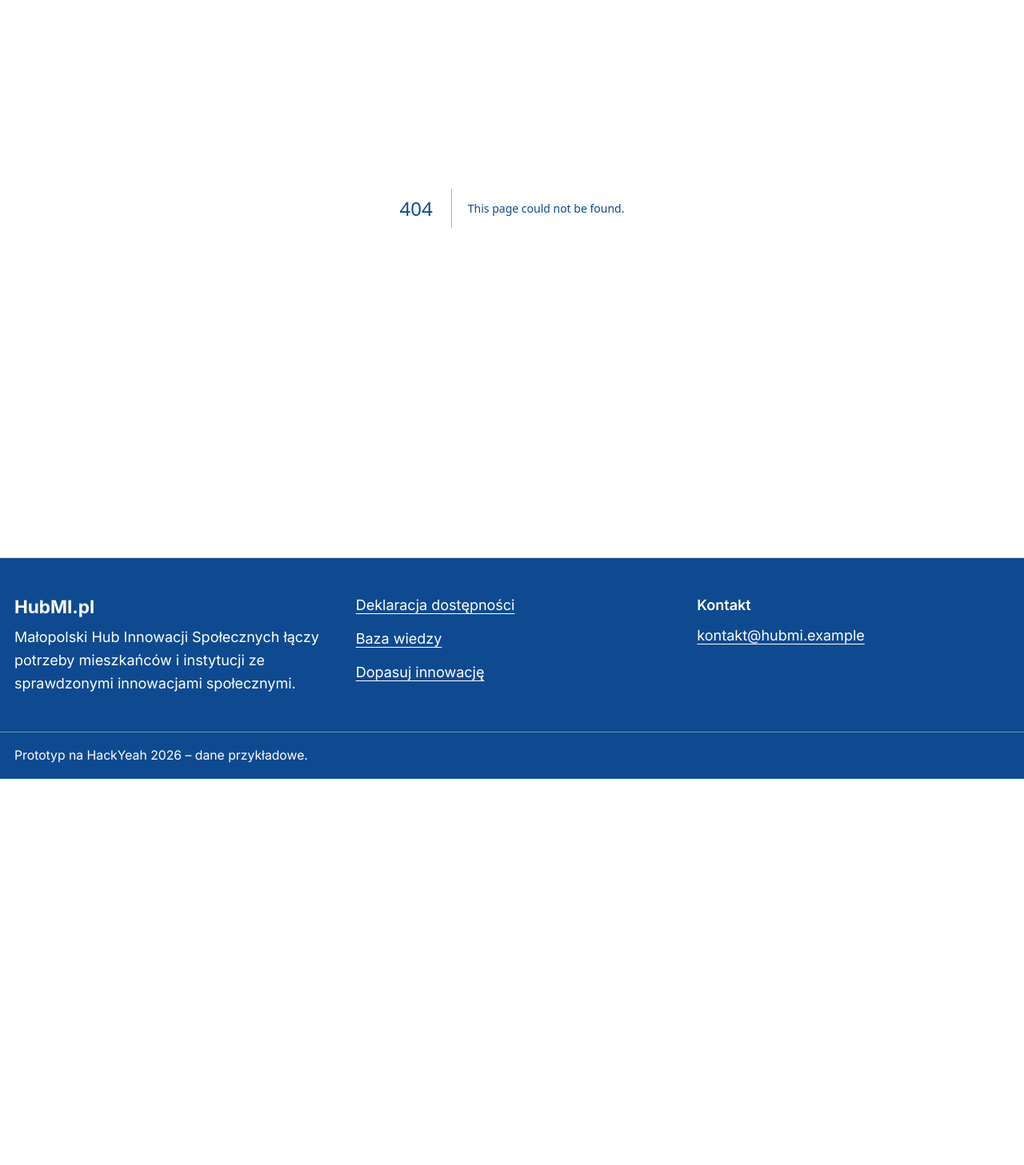
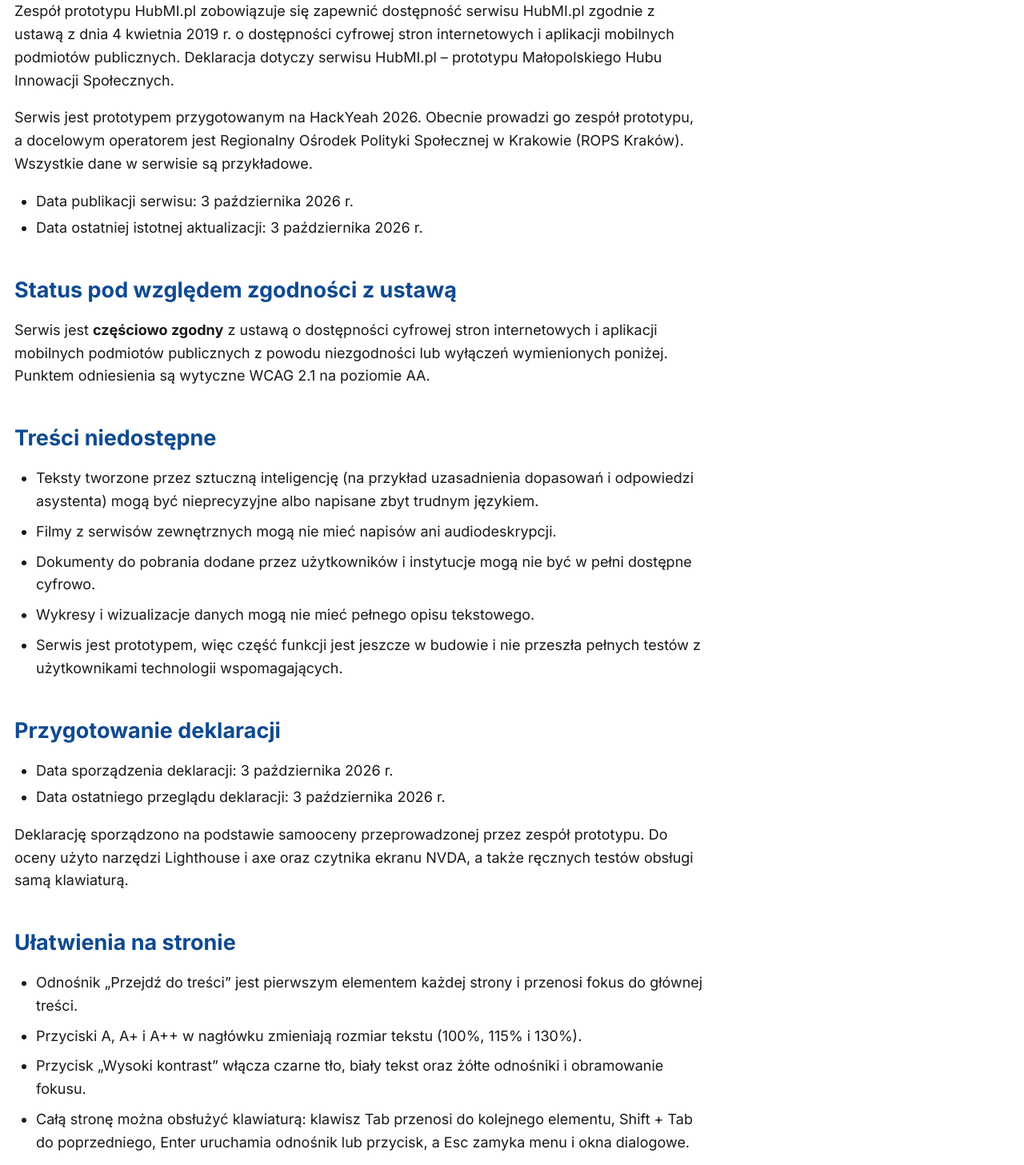
Before and after one commit to imflawlezz/hackyeah-2026, a Next.js app: page /accessibility in a window 1280 px wide. Before the commit this address had no page. Shown: the part 400-1857 px from the top of the page at 80% size. Before the commit the page ends 1374 px from the top, so only its background shows below. Built offline with nearby package versions, Linux system fonts and the light colour scheme.

Commit message:
feat(accessibility): add accessibility statement and route descriptions
Co-Authored-By: Claude Opus 5.5 <noreply@anthropic.com>

```diff
--- a/src/app/(auth)/login/page.tsx
+++ b/src/app/(auth)/login/page.tsx
@@ -3,6 +3,8 @@ import { PlaceholderPage } from "@/components/layout/placeholder-page";
 
 export const metadata: Metadata = {
   title: "Logowanie",
+  description:
+    "Zaloguj się jako mieszkaniec, instytucja, ekspert albo administrator.",
 };
 
 export default function LoginPage() {
--- /dev/null
+++ b/src/app/(public)/accessibility/page.tsx
@@ -0,0 +1,209 @@
+import type { Metadata } from "next";
+
+export const metadata: Metadata = {
+  title: "Deklaracja dostępności",
+  description:
+    "Deklaracja dostępności serwisu HubMI.pl: status zgodności, treści niedostępne, ułatwienia i dane kontaktowe.",
+};
+
+const PUBLISHED = { iso: "2026-10-03", text: "3 października 2026 r." };
+const UPDATED = { iso: "2026-10-03", text: "3 października 2026 r." };
+const CONTACT_EMAIL = "kontakt@hubmi.example";
+
+const linkClassName =
+  "rounded-sm font-medium text-primary underline underline-offset-4 hover:decoration-2";
+
+function Section({
+  id,
+  title,
+  children,
+}: {
+  id: string;
+  title: string;
+  children: React.ReactNode;
+}) {
+  return (
+    <section aria-labelledby={id} className="mt-10 space-y-4">
+      <h2 id={id} className="text-2xl font-bold">
+        {title}
+      </h2>
+      {children}
+    </section>
+  );
+}
+
+export default function AccessibilityStatementPage() {
+  return (
+    <article className="max-w-3xl">
+      <h1 className="text-3xl font-bold tracking-tight">
+        Deklaracja dostępności
+      </h1>
+
+      <Section id="intro" title="Wstęp">
+        <p>
+          Zespół prototypu HubMI.pl zobowiązuje się zapewnić dostępność serwisu
+          HubMI.pl zgodnie z ustawą z dnia 4 kwietnia 2019 r. o dostępności
+          cyfrowej stron internetowych i aplikacji mobilnych podmiotów
+          publicznych. Deklaracja dotyczy serwisu HubMI.pl – prototypu
+          Małopolskiego Hubu Innowacji Społecznych.
+        </p>
+        <p>
+          Serwis jest prototypem przygotowanym na HackYeah 2026. Obecnie
+          prowadzi go zespół prototypu, a docelowym operatorem jest Regionalny
+          Ośrodek Polityki Społecznej w Krakowie (ROPS Kraków). Wszystkie dane w
+          serwisie są przykładowe.
+        </p>
+        <ul className="list-disc space-y-1 pl-6">
+          <li>
+            Data publikacji serwisu:{" "}
+            <time dateTime={PUBLISHED.iso}>{PUBLISHED.text}</time>
+          </li>
+          <li>
+            Data ostatniej istotnej aktualizacji:{" "}
+            <time dateTime={UPDATED.iso}>{UPDATED.text}</time>
+          </li>
+        </ul>
+      </Section>
+
+      <Section id="status" title="Status pod względem zgodności z ustawą">
+        <p>
+          Serwis jest <strong>częściowo zgodny</strong> z ustawą o dostępności
+          cyfrowej stron internetowych i aplikacji mobilnych podmiotów
+          publicznych z powodu niezgodności lub wyłączeń wymienionych poniżej.
+          Punktem odniesienia są wytyczne WCAG 2.1 na poziomie AA.
+        </p>
+      </Section>
+
+      <Section id="inaccessible" title="Treści niedostępne">
+        <ul className="list-disc space-y-2 pl-6">
+          <li>
+            Teksty tworzone przez sztuczną inteligencję (na przykład
+            uzasadnienia dopasowań i odpowiedzi asystenta) mogą być
+            nieprecyzyjne albo napisane zbyt trudnym językiem.
+          </li>
+          <li>
+            Filmy z serwisów zewnętrznych mogą nie mieć napisów ani
+            audiodeskrypcji.
+          </li>
+          <li>
+            Dokumenty do pobrania dodane przez użytkowników i instytucje mogą
+            nie być w pełni dostępne cyfrowo.
+          </li>
+          <li>
+            Wykresy i wizualizacje danych mogą nie mieć pełnego opisu
+            tekstowego.
+          </li>
+          <li>
+            Serwis jest prototypem, więc część funkcji jest jeszcze w budowie i
+            nie przeszła pełnych testów z użytkownikami technologii
+            wspomagających.
+          </li>
+        </ul>
+      </Section>
+
+      <Section id="preparation" title="Przygotowanie deklaracji">
+        <ul className="list-disc space-y-1 pl-6">
+          <li>
+            Data sporządzenia deklaracji:{" "}
+            <time dateTime={PUBLISHED.iso}>{PUBLISHED.text}</time>
+          </li>
+          <li>
+            Data ostatniego przeglądu deklaracji:{" "}
+            <time dateTime={UPDATED.iso}>{UPDATED.text}</time>
+          </li>
+        </ul>
+        <p>
+          Deklarację sporządzono na podstawie samooceny przeprowadzonej przez
+          zespół prototypu. Do oceny użyto narzędzi Lighthouse i axe oraz
+          czytnika ekranu NVDA, a także ręcznych testów obsługi samą klawiaturą.
+        </p>
+      </Section>
+
+      <Section id="features" title="Ułatwienia na stronie">
+        <ul className="list-disc space-y-2 pl-6">
+          <li>
+            Odnośnik „Przejdź do treści” jest pierwszym elementem każdej strony
+            i przenosi fokus do głównej treści.
+          </li>
+          <li>
+            Przyciski A, A+ i A++ w nagłówku zmieniają rozmiar tekstu (100%,
+            115% i 130%).
+          </li>
+          <li>
+            Przycisk „Wysoki kontrast” włącza czarne tło, biały tekst oraz żółte
+            odnośniki i obramowanie fokusu.
+          </li>
+          <li>
+            Całą stronę można obsłużyć klawiaturą: klawisz Tab przenosi do
+            kolejnego elementu, Shift + Tab do poprzedniego, Enter uruchamia
+            odnośnik lub przycisk, a Esc zamyka menu i okna dialogowe.
+          </li>
+          <li>Element z fokusem ma zawsze wyraźne obramowanie.</li>
+          <li>
+            Wybrane ustawienia są zapamiętywane w przeglądarce. Serwis ogranicza
+            animacje, gdy w systemie włączono redukcję ruchu.
+          </li>
+        </ul>
+      </Section>
+
+      <Section id="contact" title="Informacje zwrotne i dane kontaktowe">
+        <p>
+          Problemy z dostępnością serwisu można zgłaszać zespołowi prototypu
+          HubMI.pl. Tą samą drogą można składać wnioski o udostępnienie
+          informacji niedostępnej oraz żądania zapewnienia dostępności.
+        </p>
+        <p>
+          E-mail:{" "}
+          <a href={`mailto:${CONTACT_EMAIL}`} className={linkClassName}>
+            {CONTACT_EMAIL}
+          </a>
+        </p>
+        <p>
+          To adres przykładowy – serwis jest prototypem i nie obsługuje jeszcze
+          zgłoszeń.
+        </p>
+      </Section>
+
+      <Section id="procedure" title="Procedura wnioskowo-skargowa">
+        <p>
+          Każdy ma prawo wystąpić z żądaniem zapewnienia dostępności cyfrowej
+          serwisu lub jego elementu. Można też zażądać udostępnienia informacji
+          w formie alternatywnej, na przykład przez odczytanie niedostępnego
+          dokumentu albo opisanie filmu bez audiodeskrypcji.
+        </p>
+        <p>Żądanie powinno zawierać:</p>
+        <ul className="list-disc space-y-1 pl-6">
+          <li>dane osoby zgłaszającej,</li>
+          <li>wskazanie strony lub jej elementu, którego dotyczy żądanie,</li>
+          <li>sposób kontaktu,</li>
+          <li>
+            wygodną formę udostępnienia informacji, jeśli żądanie dotyczy formy
+            alternatywnej.
+          </li>
+        </ul>
+        <p>
+          Podmiot realizuje żądanie niezwłocznie, nie później niż w ciągu 7 dni
+          od dnia zgłoszenia. Jeżeli nie jest to możliwe, informuje o nowym
+          terminie, nie dłuższym niż 2 miesiące od dnia zgłoszenia. Gdy
+          zapewnienie dostępności nie jest możliwe, podmiot może zaproponować
+          alternatywny sposób dostępu do informacji.
+        </p>
+        <p>
+          W przypadku odmowy albo niedotrzymania terminu można złożyć skargę do
+          podmiotu. Po wyczerpaniu tej procedury można też złożyć wniosek do{" "}
+          <a href="https://www.rpo.gov.pl/" className={linkClassName}>
+            Rzecznika Praw Obywatelskich
+          </a>
+          .
+        </p>
+      </Section>
+
+      <Section id="architecture" title="Dostępność architektoniczna">
+        <p>
+          Nie dotyczy. HubMI.pl jest prototypem serwisu internetowego i nie ma
+          siedziby, w której obsługuje się interesantów.
+        </p>
+      </Section>
+    </article>
+  );
+}
--- a/src/app/(public)/ideas/page.tsx
+++ b/src/app/(public)/ideas/page.tsx
@@ -3,6 +3,7 @@ import { PlaceholderPage } from "@/components/layout/placeholder-page";
 
 export const metadata: Metadata = {
   title: "Kreator pomysłów",
+  description: "Zgłoś pomysł na innowację społeczną w krótkiej fiszce.",
 };
 
 export default function IdeasPage() {
--- a/src/app/(public)/institutions/page.tsx
+++ b/src/app/(public)/institutions/page.tsx
@@ -3,6 +3,7 @@ import { PlaceholderPage } from "@/components/layout/placeholder-page";
 
 export const metadata: Metadata = {
   title: "Dla instytucji",
+  description: "Dostosuj sprawdzoną innowację do potrzeb swojej instytucji.",
 };
 
 export default function InstitutionsPage() {
--- a/src/app/(public)/knowledge/page.tsx
+++ b/src/app/(public)/knowledge/page.tsx
@@ -3,6 +3,8 @@ import { PlaceholderPage } from "@/components/layout/placeholder-page";
 
 export const metadata: Metadata = {
   title: "Baza wiedzy",
+  description:
+    "Przeglądaj wyzwania Małopolski, bibliotekę innowacji i materiały edukacyjne.",
 };
 
 export default function KnowledgePage() {
--- a/src/app/(public)/match/page.tsx
+++ b/src/app/(public)/match/page.tsx
@@ -3,6 +3,7 @@ import { PlaceholderPage } from "@/components/layout/placeholder-page";
 
 export const metadata: Metadata = {
   title: "Dopasuj innowację",
+  description: "Opisz problem społeczny, a system wskaże pasujące innowacje.",
 };
 
 export default function MatchPage() {
--- a/src/app/(public)/messages/page.tsx
+++ b/src/app/(public)/messages/page.tsx
@@ -3,6 +3,7 @@ import { PlaceholderPage } from "@/components/layout/placeholder-page";
 
 export const metadata: Metadata = {
   title: "Wiadomości",
+  description: "Rozmawiaj z zespołem Hubu, mentorami i partnerami.",
 };
 
 export default function MessagesPage() {
--- a/src/app/(public)/test/page.tsx
+++ b/src/app/(public)/test/page.tsx
@@ -3,6 +3,8 @@ import { PlaceholderPage } from "@/components/layout/placeholder-page";
 
 export const metadata: Metadata = {
   title: "Testuj innowacje",
+  description:
+    "Zgłoś się do testów i przekaż opinię o istniejących rozwiązaniach.",
 };
 
 export default function TestPage() {
--- a/src/app/admin/page.tsx
+++ b/src/app/admin/page.tsx
@@ -3,6 +3,7 @@ import { PlaceholderPage } from "@/components/layout/placeholder-page";
 
 export const metadata: Metadata = {
   title: "Panel administratora",
+  description: "Weryfikuj zgłoszenia i aktualizuj zasoby wiedzy Hubu.",
 };
 
 export default function AdminPage() {
```
